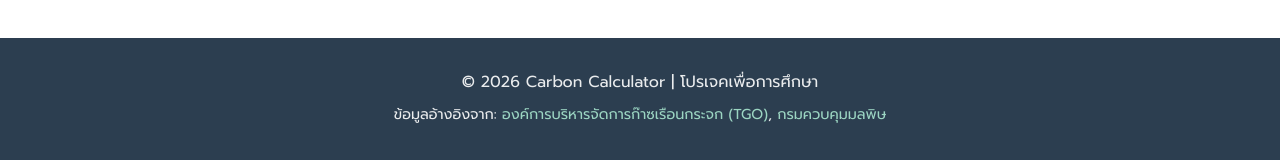
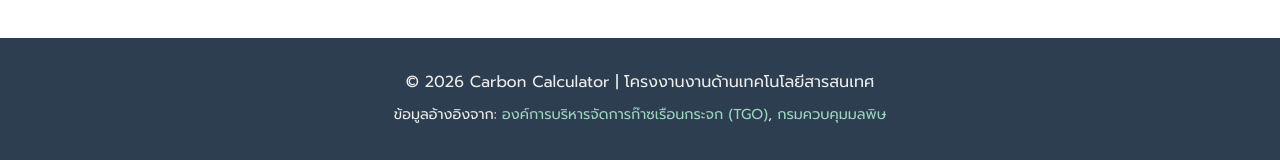
Before and after one commit to jittiphan2552-spec/carbon-calculator, a plain HTML site: page index.html in a window 1280 px wide. Shown: the part 3098-3258 px from the top of the page. Drawn offline with Linux system fonts and the light colour scheme.

Commit message:
fix: แก้โค้ดที่ push ไปแล้ว

```diff
--- a/index.html
+++ b/index.html
@@ -283,7 +283,7 @@
     <!-- Footer -->
     <footer class="footer">
         <div class="container">
-            <p>&copy; 2026 Carbon Calculator | โปรเจคเพื่อการศึกษา</p>
+            <p>&copy; 2026 Carbon Calculator | โครงงานงานด้านเทคโนโลยีสารสนเทศ</p>
             <p class="footer-credits">
                 ข้อมูลอ้างอิงจาก:
                 <a href="https://www.tgo.or.th" target="_blank">องค์การบริหารจัดการก๊าซเรือนกระจก (TGO)</a>,
```
